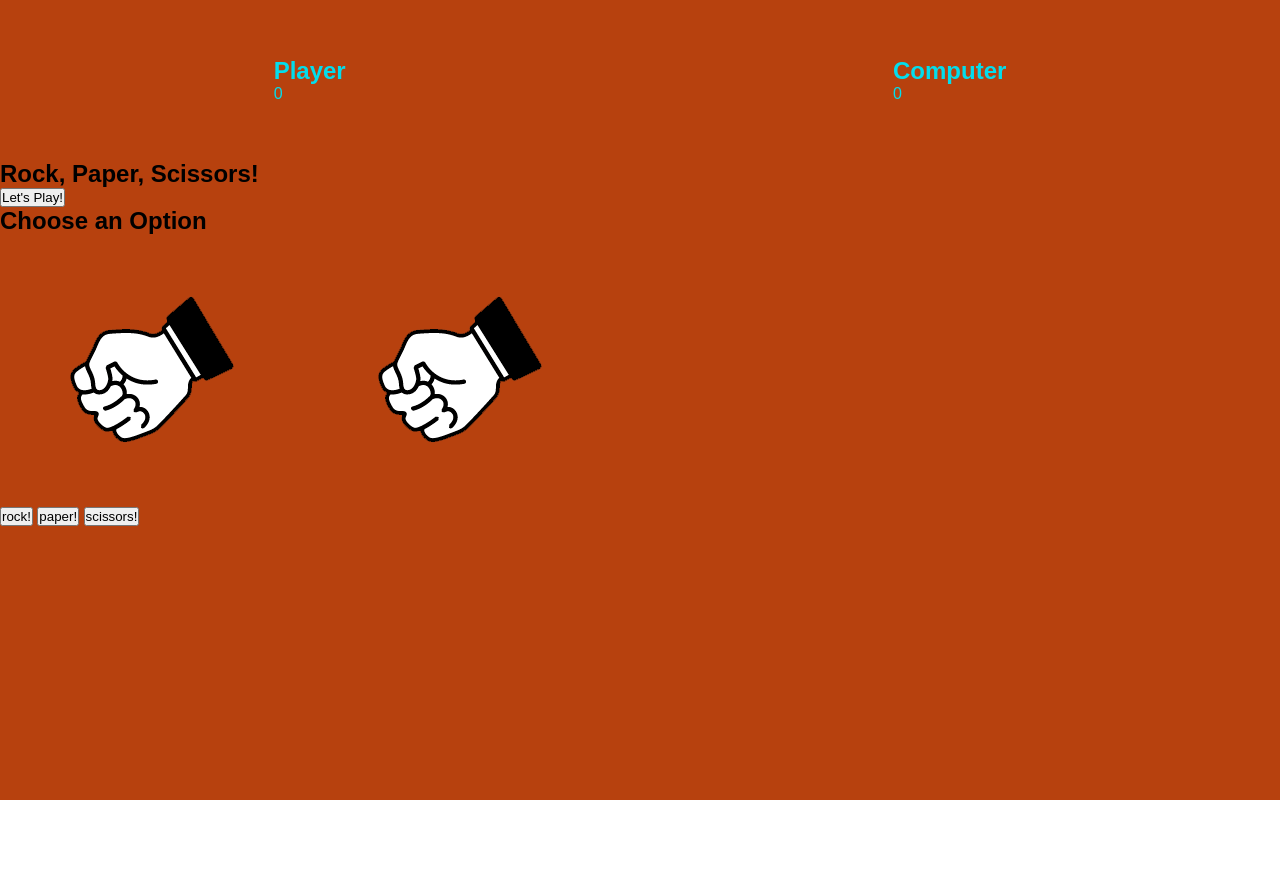
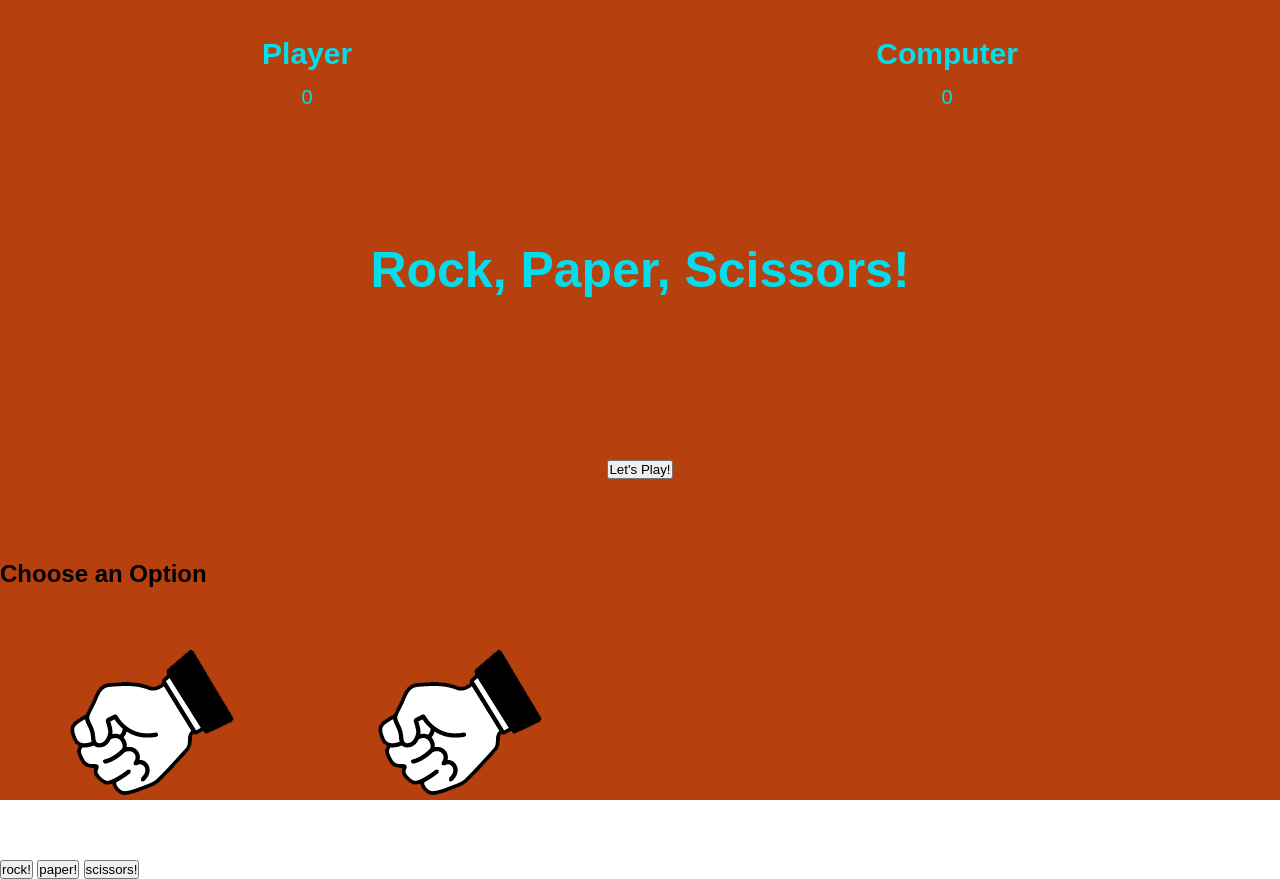
Before and after one commit to AdanRubio05/module7, a plain HTML site: page index.html in a window 1280 px wide. Before the commit the page ends 800 px from the top, so only its background shows below. Drawn offline with Linux system fonts and the light colour scheme.

Commit message:
Update styles.css

```diff
--- a/styles.css
+++ b/styles.css
@@ -17,3 +17,26 @@ section{
     justify-content: space-around ;
     align-items: center ;
 }
+
+.score h2{
+    font-size: 30px ;
+}
+
+.score p{
+    text-align: center ;
+    padding: 15px ;
+    font-size: 20px ;
+}
+
+.intro{
+    color: rgb(3, 221, 236) ;
+    height: 50vh ;
+    display: flex ;
+    flex-direction: column ;
+    align-items: center ;
+    justify-content: space-around ;
+}
+
+.intro h1{
+    font-size: 50px ;
+}
```
